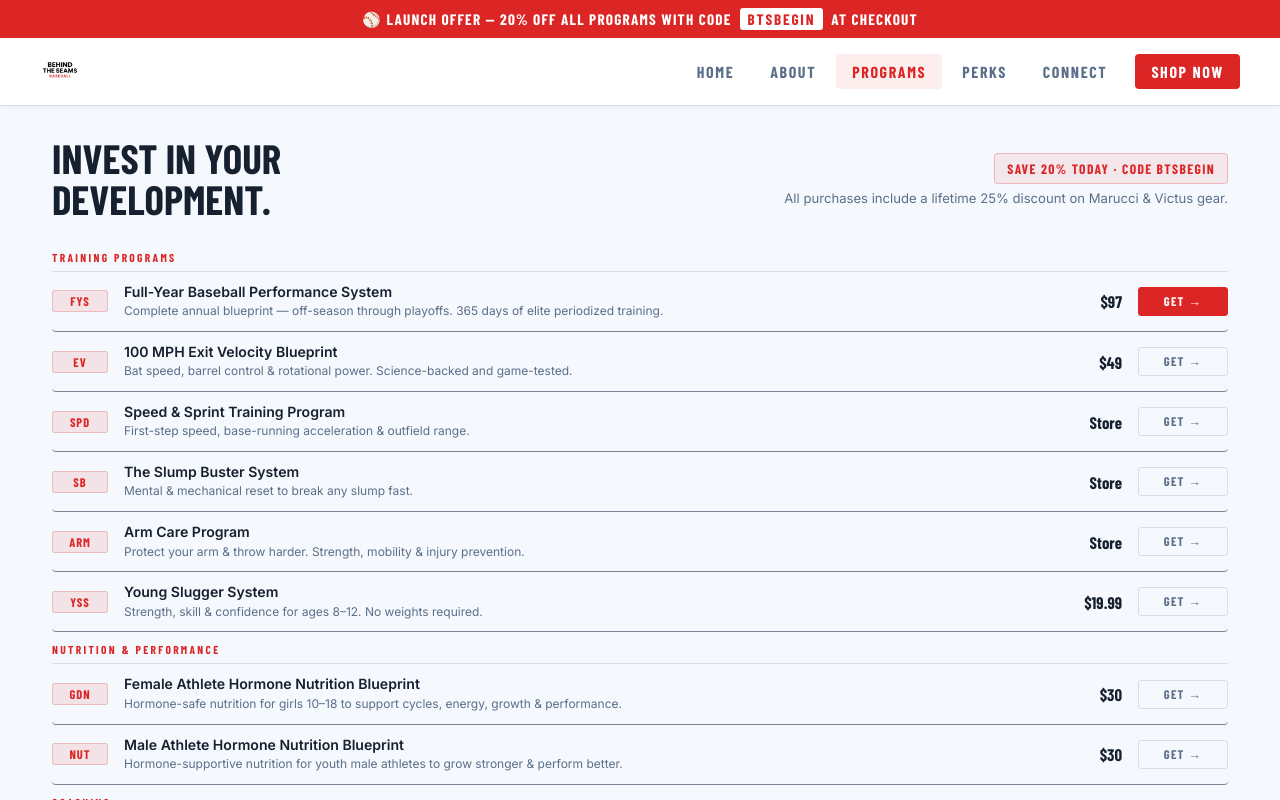
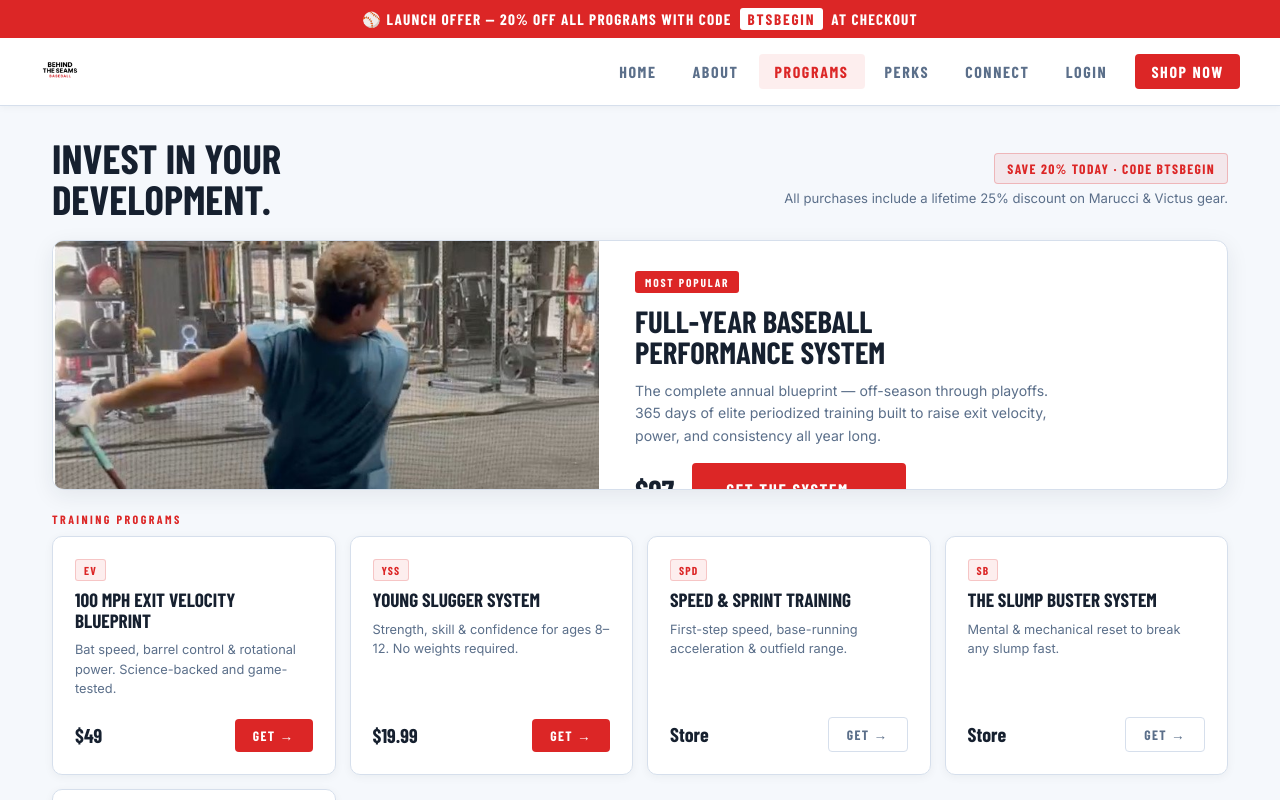
Before and after one commit to mariamina1120-code/behind-the-seams-baseball, a website: page index.html in a window 1280 px wide. Both pictures are taken after a click on the button "PROGRAMS". Drawn offline with nearby package versions, Linux system fonts and the light colour scheme; a web font is replaced by a local one.

Commit message:
Add files via upload

```diff
--- a/index.html
+++ b/index.html
@@ -380,8 +380,9 @@
     #programs {
       display: flex;
       flex-direction: column;
-      padding: 32px 52px 24px;
+      padding: 32px 52px 40px;
       height: 100%;
+      overflow-y: auto;
     }
 
     .prog-header {
@@ -404,93 +405,86 @@
       color: var(--muted);
     }
 
-    .prog-table { flex: 1; }
-
     .prog-cat {
       font-family: 'Barlow Condensed', sans-serif;
-      font-size: 0.72rem;
+      font-size: 0.75rem;
       font-weight: 700;
       letter-spacing: 0.2em;
       text-transform: uppercase;
       color: var(--red);
-      padding: 10px 0 7px;
-      border-bottom: 1px solid var(--border);
+      padding: 22px 0 10px;
     }
 
-    .prog-row {
+    .prog-featured {
       display: grid;
-      grid-template-columns: 56px 1fr 72px 90px;
-      align-items: center;
-      gap: 16px;
-      padding: 11px 0;
-      border-bottom: 1px solid rgba(42,61,87,0.6);
-      border-radius: 4px;
-      transition: background 0.15s, padding 0.15s;
+      grid-template-columns: 1fr 1.15fr;
+      background: var(--surface);
+      border: 1px solid var(--border);
+      border-radius: 12px;
+      overflow: hidden;
+      box-shadow: 0 6px 22px rgba(22,32,47,0.08);
+      min-height: 250px;
     }
-    .prog-row:hover {
-      background: var(--surface-2);
-      padding: 11px 12px;
-      margin: 0 -12px;
-      border-color: transparent;
+    .prog-featured .pf-img { position: relative; overflow: hidden; }
+    .prog-featured .pf-img img { width: 100%; height: 100%; object-fit: cover; object-position: center 25%; position: absolute; inset: 0; }
+    .pf-body { padding: 30px 36px; display: flex; flex-direction: column; justify-content: center; gap: 12px; }
+    .pf-tag {
+      align-self: flex-start;
+      background: var(--red); color: #fff;
+      font-family: 'Barlow Condensed', sans-serif;
+      font-size: 0.72rem; font-weight: 700; letter-spacing: 0.16em; text-transform: uppercase;
+      padding: 4px 10px; border-radius: 3px;
     }
+    .pf-name {
+      font-family: 'Barlow Condensed', sans-serif;
+      font-size: clamp(1.6rem, 2.4vw, 2.3rem);
+      font-weight: 900; text-transform: uppercase; line-height: 1.02;
+    }
+    .pf-desc { font-size: 0.88rem; color: var(--muted); line-height: 1.6; max-width: 420px; }
+    .pf-foot { display: flex; align-items: center; gap: 18px; margin-top: 4px; }
+    .pf-price { font-family: 'Barlow Condensed', sans-serif; font-size: 1.9rem; font-weight: 900; }
+    .pf-price s { font-size: 1.1rem; color: var(--muted); font-weight: 600; margin-right: 8px; }
 
-    .prog-code {
+    .prog-grid {
+      display: grid;
+      grid-template-columns: repeat(auto-fill, minmax(230px, 1fr));
+      gap: 14px;
+    }
+    .prog-card {
+      background: var(--surface);
+      border: 1px solid var(--border);
+      border-radius: 10px;
+      padding: 22px;
+      display: flex; flex-direction: column; gap: 9px;
+      box-shadow: 0 2px 10px rgba(22,32,47,0.05);
+      transition: transform 0.15s, box-shadow 0.15s;
+    }
+    .prog-card:hover { transform: translateY(-3px); box-shadow: 0 10px 24px rgba(22,32,47,0.10); }
+    .pc-code {
+      align-self: flex-start;
       font-family: 'Barlow Condensed', sans-serif;
-      font-size: 0.78rem;
-      font-weight: 700;
-      letter-spacing: 0.08em;
-      color: var(--red);
-      background: rgba(220,38,38,0.1);
+      font-size: 0.72rem; font-weight: 700; letter-spacing: 0.1em;
+      color: var(--red); background: rgba(220,38,38,0.08);
       border: 1px solid rgba(220,38,38,0.2);
-      padding: 3px 6px;
-      border-radius: 3px;
-      text-align: center;
+      padding: 3px 8px; border-radius: 3px;
     }
-
-    .prog-name {
-      font-weight: 600;
-      font-size: 0.88rem;
-      color: var(--text);
-      line-height: 1.3;
+    .pc-name {
+      font-family: 'Barlow Condensed', sans-serif;
+      font-size: 1.2rem; font-weight: 900; text-transform: uppercase; line-height: 1.08;
     }
-    .prog-desc {
-      font-size: 0.75rem;
-      color: var(--muted);
-      margin-top: 2px;
-      line-height: 1.4;
+    .pc-desc { font-size: 0.8rem; color: var(--muted); line-height: 1.5; }
+    .pc-foot { margin-top: auto; padding-top: 12px; display: flex; align-items: center; justify-content: space-between; }
+    .pc-price { font-family: 'Barlow Condensed', sans-serif; font-size: 1.25rem; font-weight: 900; }
+    .pc-btn {
+      background: var(--red); color: #fff;
+      font-family: 'Barlow Condensed', sans-serif;
+      font-size: 0.85rem; font-weight: 700; letter-spacing: 0.1em; text-transform: uppercase;
+      padding: 8px 18px; border-radius: 4px; text-decoration: none;
+      transition: background 0.2s;
     }
-
-    .prog-price {
-      font-family: 'Barlow Condensed', sans-serif;
-      font-size: 1.05rem;
-      font-weight: 700;
-      color: var(--text);
-      text-align: right;
-      white-space: nowrap;
-    }
-
-    .prog-btn {
-      background: transparent;
-      border: 1px solid var(--border);
-      color: var(--muted);
-      font-family: 'Barlow Condensed', sans-serif;
-      font-size: 0.78rem;
-      font-weight: 700;
-      letter-spacing: 0.1em;
-      text-transform: uppercase;
-      padding: 6px 12px;
-      border-radius: 3px;
-      cursor: pointer;
-      text-decoration: none;
-      text-align: center;
-      transition: all 0.18s;
-      white-space: nowrap;
-    }
-    .prog-btn:hover, .prog-btn.hot {
-      background: var(--red);
-      border-color: var(--red);
-      color: #fff;
-    }
+    .pc-btn:hover { background: var(--red-h); }
+    .pc-btn.ghost { background: transparent; color: var(--muted); border: 1px solid var(--border); }
+    .pc-btn.ghost:hover { color: var(--text); border-color: var(--text); background: transparent; }
 
     /* -- PERKS ------------------------------ */
     #perks {
@@ -724,7 +718,8 @@
       <li><button data-sec="programs"            onclick="show('programs',this)">Programs</button></li>
       <li><button data-sec="perks"               onclick="show('perks',this)">Perks</button></li>
       <li><button data-sec="connect"             onclick="show('connect',this)">Connect</button></li>
-      <li><button class="nav-shop" onclick="window.open('https://stan.store/behindtheseamsbaseball','_blank')">Shop Now</button></li>
+      <li><button onclick="location.href='/login.html'">Login</button></li>
+      <li><button class="nav-shop" onclick="show('programs', document.querySelector('[data-sec=programs]'))">Shop Now</button></li>
     </ul>
   </nav>
 
@@ -799,101 +794,77 @@
         </div>
       </div>
 
-      <div class="prog-table">
-        <div class="prog-cat">Training Programs</div>
-
-        <div class="prog-row">
-          <span class="prog-code">FYS</span>
-          <div>
-            <div class="prog-name">Full-Year Baseball Performance System</div>
-            <div class="prog-desc">Complete annual blueprint &mdash; off-season through playoffs. 365 days of elite periodized training.</div>
+      <!-- Featured program -->
+      <div class="prog-featured">
+        <div class="pf-img"><img src="images/swing-cage.jpg" alt="Athlete training in the cage"></div>
+        <div class="pf-body">
+          <span class="pf-tag">Most Popular</span>
+          <h3 class="pf-name">Full-Year Baseball<br>Performance System</h3>
+          <p class="pf-desc">The complete annual blueprint &mdash; off-season through playoffs. 365 days of elite periodized training built to raise exit velocity, power, and consistency all year long.</p>
+          <div class="pf-foot">
+            <span class="pf-price">$97</span>
+            <a href="/checkout.html?price=price_1TCtCrE0ePNbtD9w8s1Bsovz&name=Full-Year+Baseball+Performance+System" class="btn-primary">Get The System &rarr;</a>
           </div>
-          <span class="prog-price">$97</span>
-          <a href="/checkout.html?price=price_1TCtCrE0ePNbtD9w8s1Bsovz&name=Full-Year+Baseball+Performance+System" class="prog-btn hot">Get &rarr;</a>
+        </div>
       </div>
 
-        <div class="prog-row">
-          <span class="prog-code">EV</span>
-          <div>
-            <div class="prog-name">100 MPH Exit Velocity Blueprint</div>
-            <div class="prog-desc">Bat speed, barrel control &amp; rotational power. Science-backed and game-tested.</div>
+      <div class="prog-cat">Training Programs</div>
+      <div class="prog-grid">
+        <div class="prog-card">
+          <span class="pc-code">EV</span>
+          <h4 class="pc-name">100 MPH Exit Velocity Blueprint</h4>
+          <p class="pc-desc">Bat speed, barrel control &amp; rotational power. Science-backed and game-tested.</p>
+          <div class="pc-foot"><span class="pc-price">$49</span><a href="/checkout.html?price=price_1TD5AlE0ePNbtD9wGTBSV6Cw&name=100+MPH+Exit+Velocity+Blueprint" class="pc-btn">Get &rarr;</a></div>
         </div>
-          <span class="prog-price">$49</span>
-          <a href="/checkout.html?price=price_1TD5AlE0ePNbtD9wGTBSV6Cw&name=100+MPH+Exit+Velocity+Blueprint" class="prog-btn">Get &rarr;</a>
+        <div class="prog-card">
+          <span class="pc-code">YSS</span>
+          <h4 class="pc-name">Young Slugger System</h4>
+          <p class="pc-desc">Strength, skill &amp; confidence for ages 8&ndash;12. No weights required.</p>
+          <div class="pc-foot"><span class="pc-price">$19.99</span><a href="/checkout.html?price=price_1TD6yHE0ePNbtD9wJcWT2RQH&name=Young+Slugger+System" class="pc-btn">Get &rarr;</a></div>
         </div>
-
-        <div class="prog-row">
-          <span class="prog-code">SPD</span>
-          <div>
-            <div class="prog-name">Speed &amp; Sprint Training Program</div>
-            <div class="prog-desc">First-step speed, base-running acceleration &amp; outfield range.</div>
+        <div class="prog-card">
+          <span class="pc-code">SPD</span>
+          <h4 class="pc-name">Speed &amp; Sprint Training</h4>
+          <p class="pc-desc">First-step speed, base-running acceleration &amp; outfield range.</p>
+          <div class="pc-foot"><span class="pc-price">Store</span><a href="https://stan.store/behindtheseamsbaseball" target="_blank" class="pc-btn ghost">Get &rarr;</a></div>
         </div>
-          <span class="prog-price">Store</span>
-          <a href="https://stan.store/behindtheseamsbaseball" target="_blank" class="prog-btn">Get &rarr;</a>
+        <div class="prog-card">
+          <span class="pc-code">SB</span>
+          <h4 class="pc-name">The Slump Buster System</h4>
+          <p class="pc-desc">Mental &amp; mechanical reset to break any slump fast.</p>
+          <div class="pc-foot"><span class="pc-price">Store</span><a href="https://stan.store/behindtheseamsbaseball" target="_blank" class="pc-btn ghost">Get &rarr;</a></div>
         </div>
-
-        <div class="prog-row">
-          <span class="prog-code">SB</span>
-          <div>
-            <div class="prog-name">The Slump Buster System</div>
-            <div class="prog-desc">Mental &amp; mechanical reset to break any slump fast.</div>
+        <div class="prog-card">
+          <span class="pc-code">ARM</span>
+          <h4 class="pc-name">Arm Care Program</h4>
+          <p class="pc-desc">Protect your arm &amp; throw harder. Strength, mobility &amp; injury prevention.</p>
+          <div class="pc-foot"><span class="pc-price">Store</span><a href="https://stan.store/behindtheseamsbaseball" target="_blank" class="pc-btn ghost">Get &rarr;</a></div>
         </div>
-          <span class="prog-price">Store</span>
-          <a href="https://stan.store/behindtheseamsbaseball" target="_blank" class="prog-btn">Get &rarr;</a>
-        </div>
-
-        <div class="prog-row">
-          <span class="prog-code">ARM</span>
-          <div>
-            <div class="prog-name">Arm Care Program</div>
-            <div class="prog-desc">Protect your arm &amp; throw harder. Strength, mobility &amp; injury prevention.</div>
-          </div>
-          <span class="prog-price">Store</span>
-          <a href="https://stan.store/behindtheseamsbaseball" target="_blank" class="prog-btn">Get &rarr;</a>
-        </div>
-
-        <div class="prog-row">
-          <span class="prog-code">YSS</span>
-          <div>
-            <div class="prog-name">Young Slugger System</div>
-            <div class="prog-desc">Strength, skill &amp; confidence for ages 8&ndash;12. No weights required.</div>
-          </div>
-          <span class="prog-price">$19.99</span>
-          <a href="/checkout.html?price=price_1TD6yHE0ePNbtD9wJcWT2RQH&name=Young+Slugger+System" class="prog-btn">Get &rarr;</a>
       </div>
 
       <div class="prog-cat">Nutrition &amp; Performance</div>
-
-        <div class="prog-row">
-          <span class="prog-code">GDN</span>
-          <div>
-            <div class="prog-name">Female Athlete Hormone Nutrition Blueprint</div>
-            <div class="prog-desc">Hormone-safe nutrition for girls 10&ndash;18 to support cycles, energy, growth &amp; performance.</div>
+      <div class="prog-grid">
+        <div class="prog-card">
+          <span class="pc-code">GDN</span>
+          <h4 class="pc-name">Female Athlete Hormone Nutrition Blueprint</h4>
+          <p class="pc-desc">Hormone-safe nutrition for girls 10&ndash;18 to support cycles, energy, growth &amp; performance.</p>
+          <div class="pc-foot"><span class="pc-price">$30</span><a href="/checkout.html?price=price_1TD6xXE0ePNbtD9wyeurbsPv&name=Female+Athlete+Hormone+Nutrition+Blueprint" class="pc-btn">Get &rarr;</a></div>
         </div>
-          <span class="prog-price">$30</span>
-          <a href="/checkout.html?price=price_1TD6xXE0ePNbtD9wyeurbsPv&name=Female+Athlete+Hormone+Nutrition+Blueprint" class="prog-btn">Get &rarr;</a>
+        <div class="prog-card">
+          <span class="pc-code">NUT</span>
+          <h4 class="pc-name">Male Athlete Hormone Nutrition Blueprint</h4>
+          <p class="pc-desc">Hormone-supportive nutrition for youth male athletes to grow stronger &amp; perform better.</p>
+          <div class="pc-foot"><span class="pc-price">$30</span><a href="/checkout.html?price=price_1TD6wCE0ePNbtD9w2eYOULPR&name=Male+Athlete+Hormone+Nutrition+Blueprint" class="pc-btn">Get &rarr;</a></div>
         </div>
-
-        <div class="prog-row">
-          <span class="prog-code">NUT</span>
-          <div>
-            <div class="prog-name">Male Athlete Hormone Nutrition Blueprint</div>
-            <div class="prog-desc">Hormone-supportive nutrition for youth male athletes to grow stronger &amp; perform better.</div>
-          </div>
-          <span class="prog-price">$30</span>
-          <a href="/checkout.html?price=price_1TD6wCE0ePNbtD9w2eYOULPR&name=Male+Athlete+Hormone+Nutrition+Blueprint" class="prog-btn">Get &rarr;</a>
       </div>
 
       <div class="prog-cat">Coaching</div>
-
-        <div class="prog-row">
-          <span class="prog-code">1:1</span>
-          <div>
-            <div class="prog-name">Elite Baseball Coaching &mdash; Full Access</div>
-            <div class="prog-desc">Personal programming, video analysis &amp; weekly check-ins with Joseph.</div>
-          </div>
-          <span class="prog-price">$500<span style="font-size:0.6rem;font-weight:400;color:var(--muted)">/mo</span></span>
-          <a href="/checkout.html?price=price_1TD74ME0ePNbtD9wojBjZQre&name=Elite+Baseball+Coaching+%E2%80%94+Full+Access" class="prog-btn hot">Get &rarr;</a>
+      <div class="prog-grid">
+        <div class="prog-card">
+          <span class="pc-code">1:1</span>
+          <h4 class="pc-name">Elite Baseball Coaching &mdash; Full Access</h4>
+          <p class="pc-desc">Personal programming, video analysis &amp; weekly check-ins with Joseph.</p>
+          <div class="pc-foot"><span class="pc-price">$500<span style="font-size:0.7rem;font-weight:600;color:var(--muted)">/mo</span></span><a href="/checkout.html?price=price_1TD74ME0ePNbtD9wojBjZQre&name=Elite+Baseball+Coaching+%E2%80%94+Full+Access" class="pc-btn">Get &rarr;</a></div>
         </div>
       </div>
     </section>
```
Also changed, not shown: login.html (added, +115 -0 lines), portal.html (added, +111 -0 lines), success.html (+16 -1 lines). Lines whose indentation alone changed are shown as unchanged.
